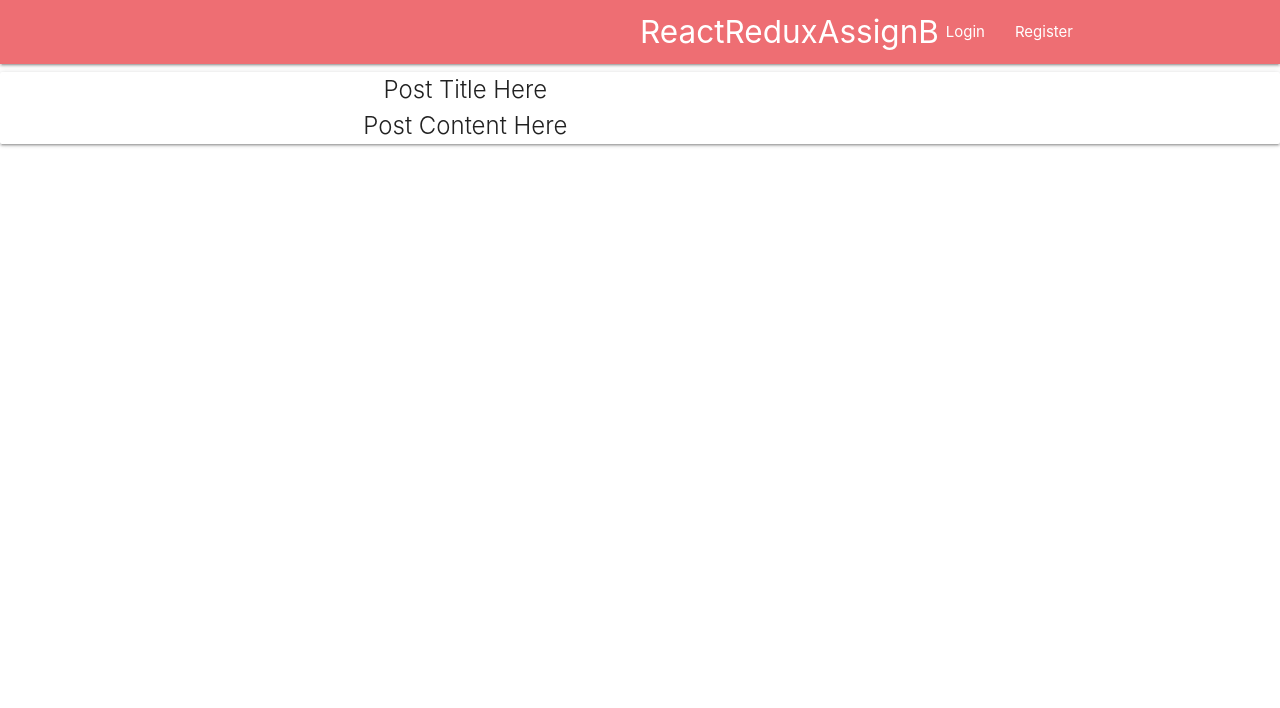
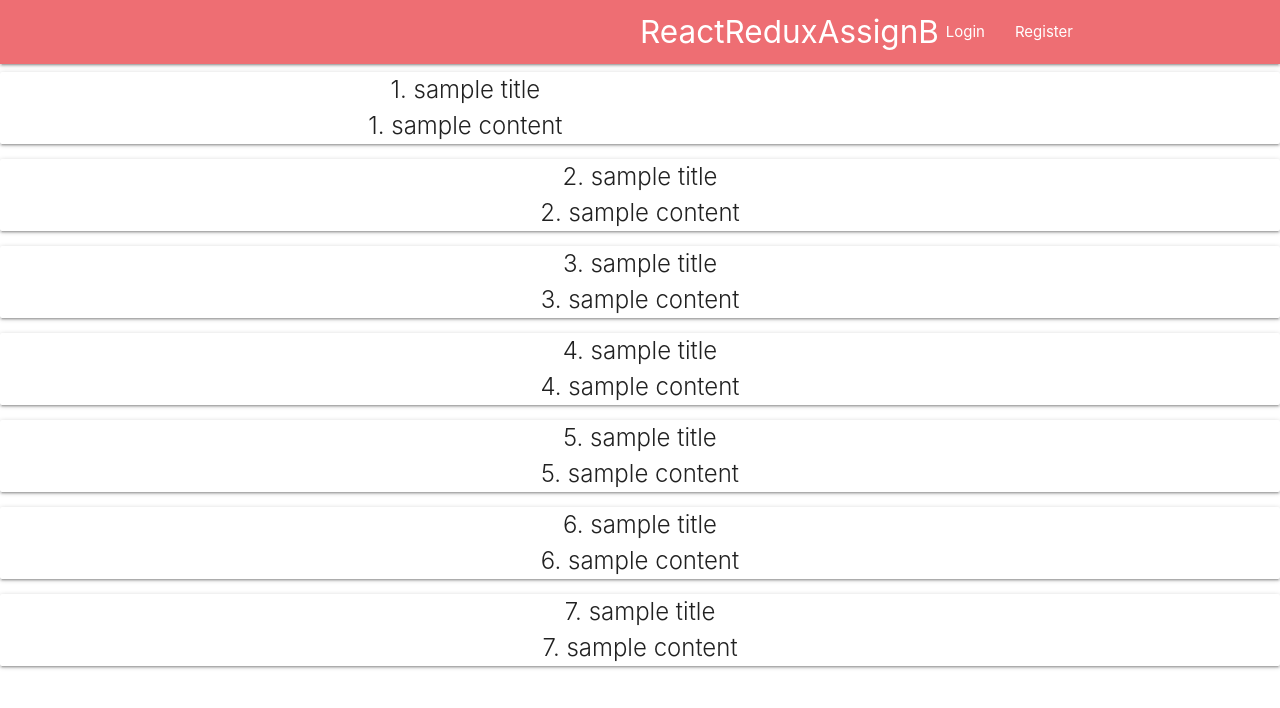
Before and after one commit to aghos4306/react-redux-firebase-social-med, a React (Create React App) app: page / in a window 1280 px wide. Shown: the top 708 px of the page. Built offline with nearby package versions, Linux system fonts and the light colour scheme; no server answers; the database is empty.

Commit message:
integrated redux store to react application

```diff
--- a/package.json
+++ b/package.json
@@ -9,8 +9,10 @@
     "firebase": "^7.19.1",
     "react": "^16.13.1",
     "react-dom": "^16.13.1",
+    "react-redux": "^7.2.1",
     "react-router-dom": "^5.2.0",
-    "react-scripts": "3.4.3"
+    "react-scripts": "3.4.3",
+    "redux": "^4.0.5"
   },
   "scripts": {
     "start": "react-scripts start",
--- a/src/Components/Posts/AllPosts.js
+++ b/src/Components/Posts/AllPosts.js
@@ -1,10 +1,20 @@
 import React from 'react';
 import PostSummary from './PostSummary';
+import { connect } from 'react-redux';
 
 class AllPosts extends React.Component {
   render() {
-    return <PostSummary></PostSummary>;
+    console.log('Received a state from reducer');
+    console.log(this.props.posts);
+    return <div>{this.props.posts ? this.props.posts.map((post) => <PostSummary post={post} key={post.id} />) : 'Loading...'}</div>;
   }
 }
 
-export default AllPosts;
+//export default AllPosts;
+const mapStateToProps = (state) => {
+  return {
+    posts: state.posts,
+  };
+};
+
+export default connect(mapStateToProps)(AllPosts);
--- a/src/Components/Posts/PostSummary.js
+++ b/src/Components/Posts/PostSummary.js
@@ -4,8 +4,8 @@ class PostSummary extends React.Component {
   render() {
     return (
       <div className="card post">
-        <div className="card-title">Post Title Here</div>
-        <div className="card-title">Post Content Here</div>
+        <div className="card-title">{this.props.post.title}</div>
+        <div className="card-title">{this.props.post.content}</div>
       </div>
     );
   }
--- a/src/index.js
+++ b/src/index.js
@@ -2,10 +2,17 @@ import React from 'react';
 import ReactDOM from 'react-dom';
 import './index.css';
 import App from './App';
+import { createStore } from 'redux';
+import { Provider } from 'react-redux';
+import rootReducers from './store/reducers/rootReducers';
+
+const store = createStore(rootReducers);
 
 ReactDOM.render(
-  <React.StrictMode>
-    <App />
-  </React.StrictMode>,
+  <Provider store={store}>
+    <React.StrictMode>
+      <App />
+    </React.StrictMode>
+  </Provider>,
   document.getElementById('root')
 );
--- /dev/null
+++ b/src/store/reducers/rootReducers.js
@@ -0,0 +1,19 @@
+const currentTime = new Date();
+
+const initialState = {
+  posts: [
+    { id: 'first', title: '1. sample title', content: '1. sample content', time: currentTime },
+    { id: 'first', title: '2. sample title', content: '2. sample content', time: currentTime },
+    { id: 'first', title: '3. sample title', content: '3. sample content', time: currentTime },
+    { id: 'first', title: '4. sample title', content: '4. sample content', time: currentTime },
+    { id: 'first', title: '5. sample title', content: '5. sample content', time: currentTime },
+    { id: 'first', title: '6. sample title', content: '6. sample content', time: currentTime },
+    { id: 'first', title: '7. sample title', content: '7. sample content', time: currentTime },
+  ],
+};
+
+const rootReducers = (state = initialState, action) => {
+  return state;
+};
+
+export default rootReducers;
```
Also changed, not shown: 1 other file (tests, documents, lock files or other folders).
